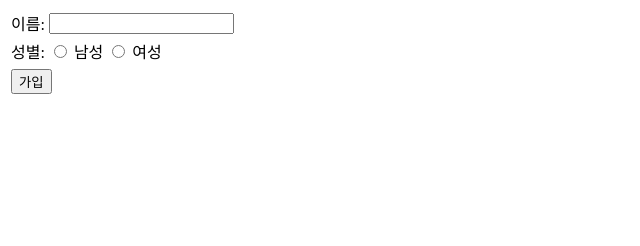
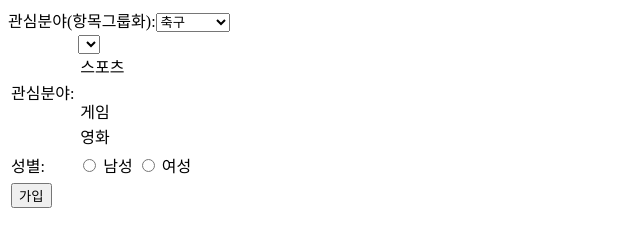
Before and after one commit to hanmose/Web-Projects, a plain HTML site: page 0403/01.html in a window 1280 px wide. Shown: the whole page, without its empty margins (0-640 px from the left). Drawn offline with Linux system fonts and the light colour scheme.

Commit message:
select 단일선택 다중선택 option 그룹화

```diff
--- a/0403/01.html
+++ b/0403/01.html
@@ -10,10 +10,14 @@
         <table>
             <tr>
                 <td>
-                    <label for="username">이름: </label>
+                    관심분야:
                 </td>
                 <td>
-                    <input type="text" name="usrname" id="username">
+                    <select name="interest" id=""></select>
+                    <option value="sports">스포츠</option>
+                    <option value=":music" 음악></option>
+                    <option value="">게임</option>
+                    <option value="sports">영화</option>
                 </td>
             </tr>
             <tr>
@@ -24,11 +28,34 @@
                     <input type="radio" name="gender" id="female" value="female">
                     <label for="female">여성</label>
                 </td>
+                <label for="interest">관심분야(항목그룹화):</label>
+                <select name="interest" id="interest">
+                    <optgroup label="스포츠">
+                        <option value="soccer">축구</option>
+                        <option value="basketball">농구</option>
+                        <option value="baseball">야구</option>
+                    </optgroup>
+                    <optgroup label="음악">
+                        <option value="pop">팝</option>
+                        <option value="rock">락</option>
+                        <option value="classic">클래식</option>
+                    </optgroup>
+                    <optgroup label="게임">
+                        <option value="rpg">RPG</option>
+                        <option value="fps">FPS</option>
+                        <option value="strategy">전략</option>
+                    </optgroup>
+                    <optgroup label="영화">
+                        <option value="action">액션</option>
+                        <option value="drama">드라마</option>
+                        <option value="comedy">코미디</option>
+                    </optgroup>
+                </select>
             </tr>
-            <tr align="center"></tr>
+                 <tr align="center"></tr>
                 <td colspan="2">
                 <button type="submit">가입</button>
-                </td>
+            </td>
             </tr>
         </table>
     </form>
```
